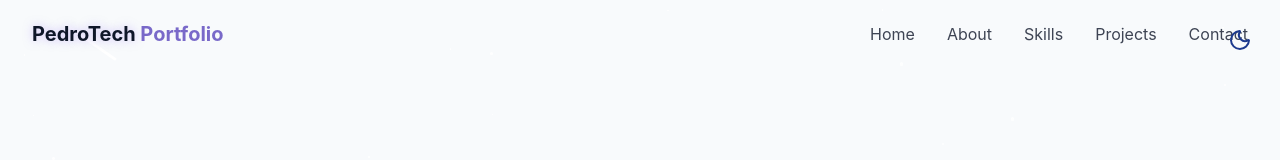
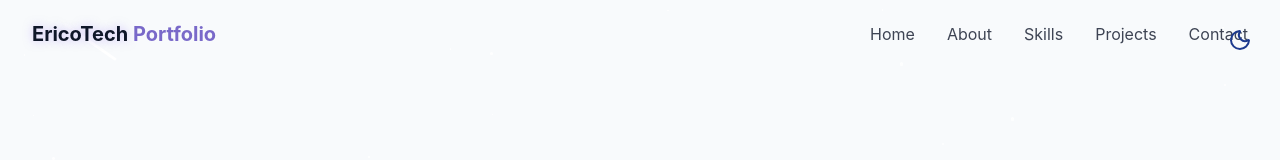
Before and after one commit to ericotech-dev/Intuitive-Portfolio-Website, a React (Vite) app: page / in a window 1280 px wide. Shown: the top 160 px of the page. Built offline with nearby package versions, Linux system fonts and the light colour scheme.

Commit message:
fix navbar issues

```diff
--- a/src/components/Navbar.jsx
+++ b/src/components/Navbar.jsx
@@ -16,7 +16,7 @@ export const Navbar = () => {
 
   useEffect(() => {
     const handleScroll = () => {
-      setIsScrolled(window.screenY > 10);
+      setIsScrolled(window.scrollY > 10);
     };
 
     window.addEventListener("scroll", handleScroll);
@@ -35,7 +35,7 @@ export const Navbar = () => {
           href="#hero"
         >
           <span className="relative z-10">
-            <span className="text-glow text-foreground"> PedroTech </span>{" "}
+            <span className="text-glow text-foreground"> EricoTech </span>{" "}
             Portfolio
           </span>
         </a>
@@ -65,7 +65,7 @@ export const Navbar = () => {
 
         <div
           className={cn(
-            "fixed inset-0 bg-background/95 backdroup-blur-md z-40 flex flex-col items-center justify-center",
+            "fixed inset-0 bg-background/95 backdrop-blur-md z-40 flex flex-col items-center justify-center",
             "transition-all duration-300 md:hidden",
             isMenuOpen
               ? "opacity-100 pointer-events-auto"
```
